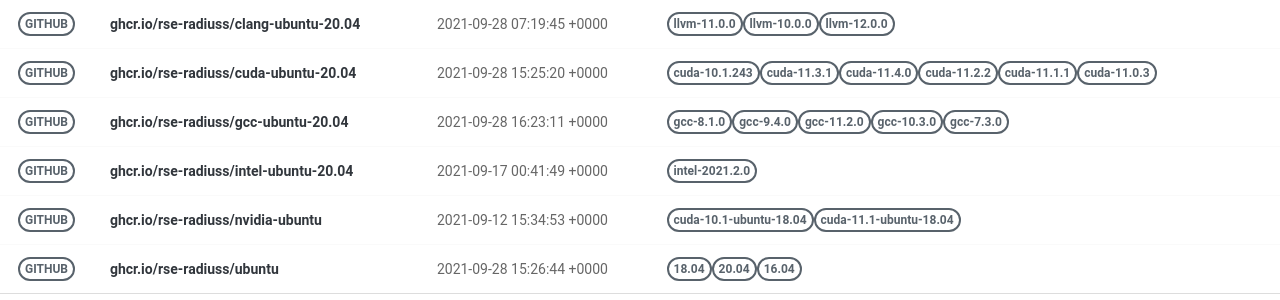
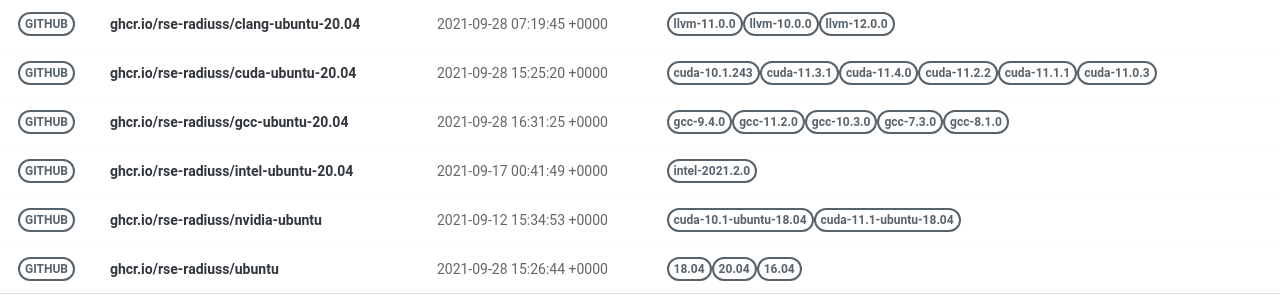
Before and after one commit to rse-ops/docker-images, a Jekyll site: the page built from pages/index.md, in a window 1280 px wide. Shown: the part 179-479 px from the top of the page. Built offline with Jekyll 4.4.1, drawn with Linux system fonts in a browser that asks for light colours; nearby versions of some CDN libraries.

Commit message:
Automated push to update library 2021-09-28

```diff
--- a/_library/ghcr.io-rse-radiuss-gcc-ubuntu-20.04.md
+++ b/_library/ghcr.io-rse-radiuss-gcc-ubuntu-20.04.md
@@ -1,14 +1,11 @@
 ---
 layout: container
 name: ghcr.io/rse-radiuss/gcc-ubuntu-20.04
-updated_at: 2021-09-28 16:23:11.854542
+updated_at: 2021-09-28 16:31:25.017261
 
 
 container_url: https://github.com/orgs/rse-radiuss/packages/container/package/gcc-ubuntu-20.04
 versions:
- - tag: gcc-8.1.0
-   dockerfile: https://github.com/rse-radiuss/docker-images/blob/main/ubuntu/gcc/Dockerfile
-   manifest: https://crane.ggcr.dev/manifest/ghcr.io/rse-radiuss/gcc-ubuntu-20.04:gcc-8.1.0
  - tag: gcc-9.4.0
    dockerfile: https://github.com/rse-radiuss/docker-images/blob/main/ubuntu/gcc/Dockerfile
    manifest: https://crane.ggcr.dev/manifest/ghcr.io/rse-radiuss/gcc-ubuntu-20.04:gcc-9.4.0
```
Also changed, not shown: other parts of _library/ghcr.io-rse-radiuss-gcc-ubuntu-20.04.md (+3 -0 lines).
